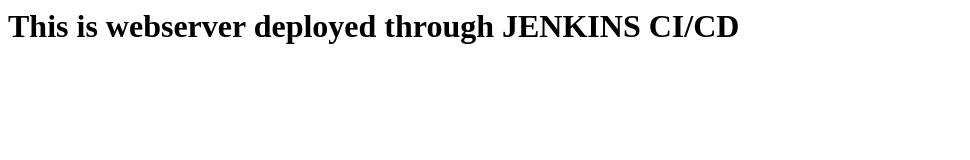
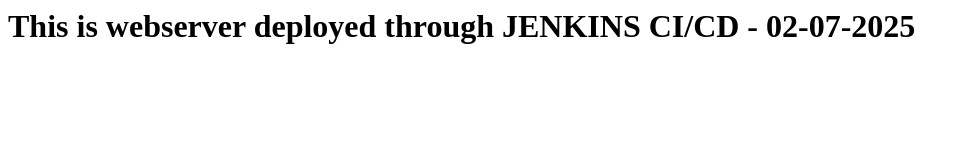
Before and after one commit to rajasekhar82/batch30, a plain HTML site: page index.html in a window 1280 px wide. Shown: the whole page, without its empty margins (0-970 px from the left). Drawn offline with Linux system fonts and the light colour scheme.

Commit message:
modify index

```diff
--- a/index.html
+++ b/index.html
@@ -1 +1 @@
-<h1> This is webserver deployed through JENKINS CI/CD </h1>
+<h1> This is webserver deployed through JENKINS CI/CD - 02-07-2025 </h1>
```
